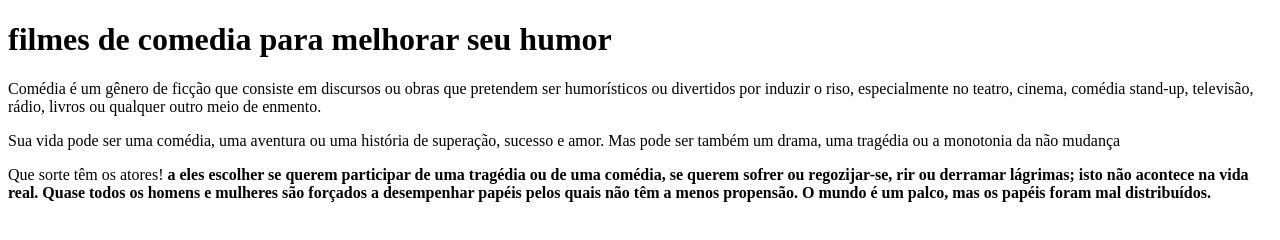
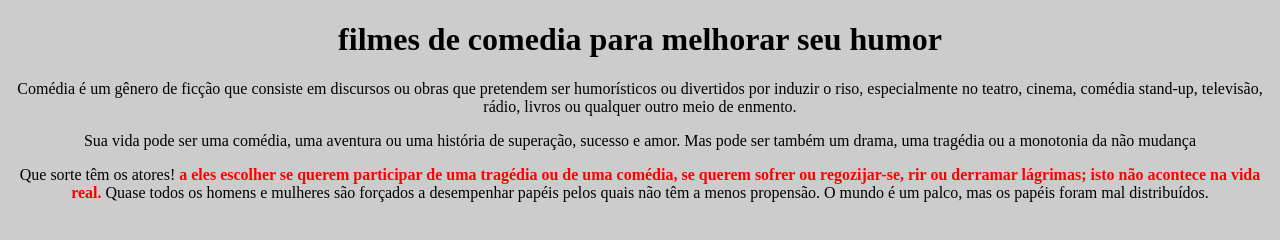
Before and after one commit to nai04092008/HTML5ecss31D, a plain HTML site: page index.html in a window 1280 px wide. Drawn offline with Linux system fonts and the light colour scheme.

Commit message:
texto de humor

```diff
--- a/index.html
+++ b/index.html
@@ -3,6 +3,7 @@
     <head>
        <meta charset="utf-8">
        <title>filmes de comedia para melhorar seu humor</title>
+       <link rel="stylesheet" href="style.css">
 
     </head>
     <body>
@@ -15,7 +16,7 @@
         não mudança</p>
 
         <p>Que sorte têm os atores! <strong>  a eles escolher se querem participar de uma tragédia ou de uma comédia, se querem sofrer ou regozijar-se, rir ou derramar lágrimas;
-        isto não acontece na vida real.
+        isto não acontece na vida real. </strong>
         Quase todos os homens e mulheres são forçados a desempenhar papéis pelos quais não têm a menos propensão. O mundo é um palco, mas
         os papéis foram mal distribuídos.</p>
     </body>
--- /dev/null
+++ b/style.css
@@ -0,0 +1,15 @@
+body {
+   background:  #cccccc;
+}
+h1{
+    text-align: center;
+}
+
+
+p{
+    text-align: center;
+}
+
+strong{
+    color: red;
+}
```
